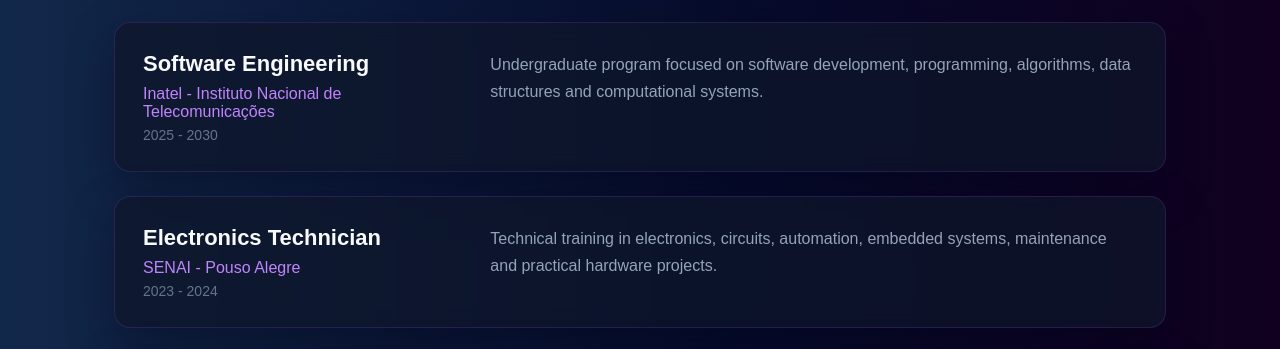
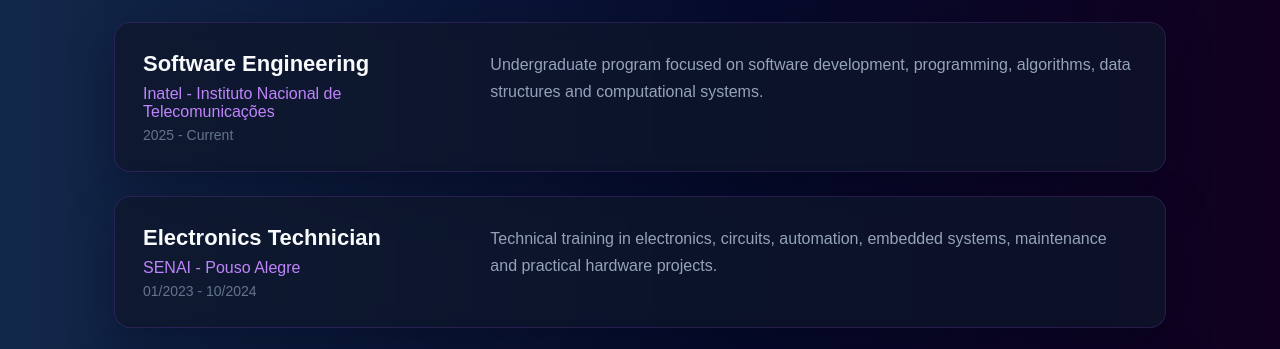
Before and after one commit to Pedro-Machado-dev/portfolio, a React app: page / in a window 1280 px wide. Shown: the part 3340-3689 px from the top of the page. Built offline with nearby package versions, Linux system fonts and the light colour scheme; the HTML template or start-up script is replaced by a standard one.

Commit message:
correcting the time of inatel

```diff
--- a/src/components/Education.tsx
+++ b/src/components/Education.tsx
@@ -25,14 +25,14 @@ const educationText: Record<Language, EducationContent> = {
       {
         title: 'Software Engineering',
         institution: 'Inatel - Instituto Nacional de Telecomunicações',
-        period: '2025 - 2030',
+        period: '2025 - Current',
         description:
           'Undergraduate program focused on software development, programming, algorithms, data structures and computational systems.',
       },
       {
         title: 'Electronics Technician',
         institution: 'SENAI - Pouso Alegre',
-        period: '2023 - 2024',
+        period: '01/2023 - 10/2024',
         description:
           'Technical training in electronics, circuits, automation, embedded systems, maintenance and practical hardware projects.',
       },
@@ -60,14 +60,14 @@ const educationText: Record<Language, EducationContent> = {
       {
         title: 'Engenharia de Software',
         institution: 'Inatel - Instituto Nacional de Telecomunicações',
-        period: '2025 - 2030',
+        period: '2025 - Atualmente',
         description:
           'Graduação voltada ao desenvolvimento de software, programação, algoritmos, estruturas de dados e sistemas computacionais.',
       },
       {
         title: 'Técnico em Eletrônica',
         institution: 'SENAI - Pouso Alegre',
-        period: '2023 - 2024',
+        period: '01/2023 - 10/2024',
         description:
           'Formação técnica em eletrônica, circuitos, automação, sistemas embarcados, manutenção e projetos práticos de hardware.',
       },
```
